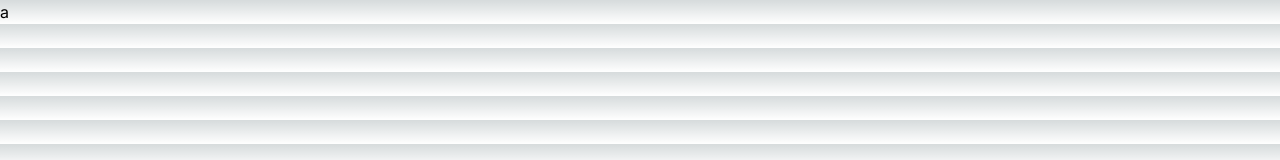
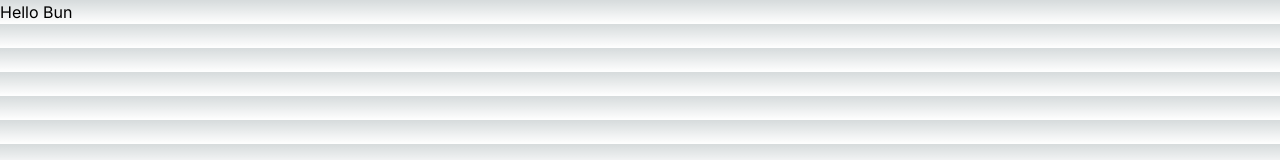
Before and after one commit to Corgi14/Bun, a Next.js app: page / in a window 1280 px wide. Shown: the top 160 px of the page. Built offline with nearby package versions, Linux system fonts and the light colour scheme.

Commit message:
Hello Bun

```diff
--- a/app/page.tsx
+++ b/app/page.tsx
@@ -1,5 +1,5 @@
 const Home = () => {
-    return <div>a</div>
+    return <div>Hello Bun</div>
 }
 
 export default Home
```
